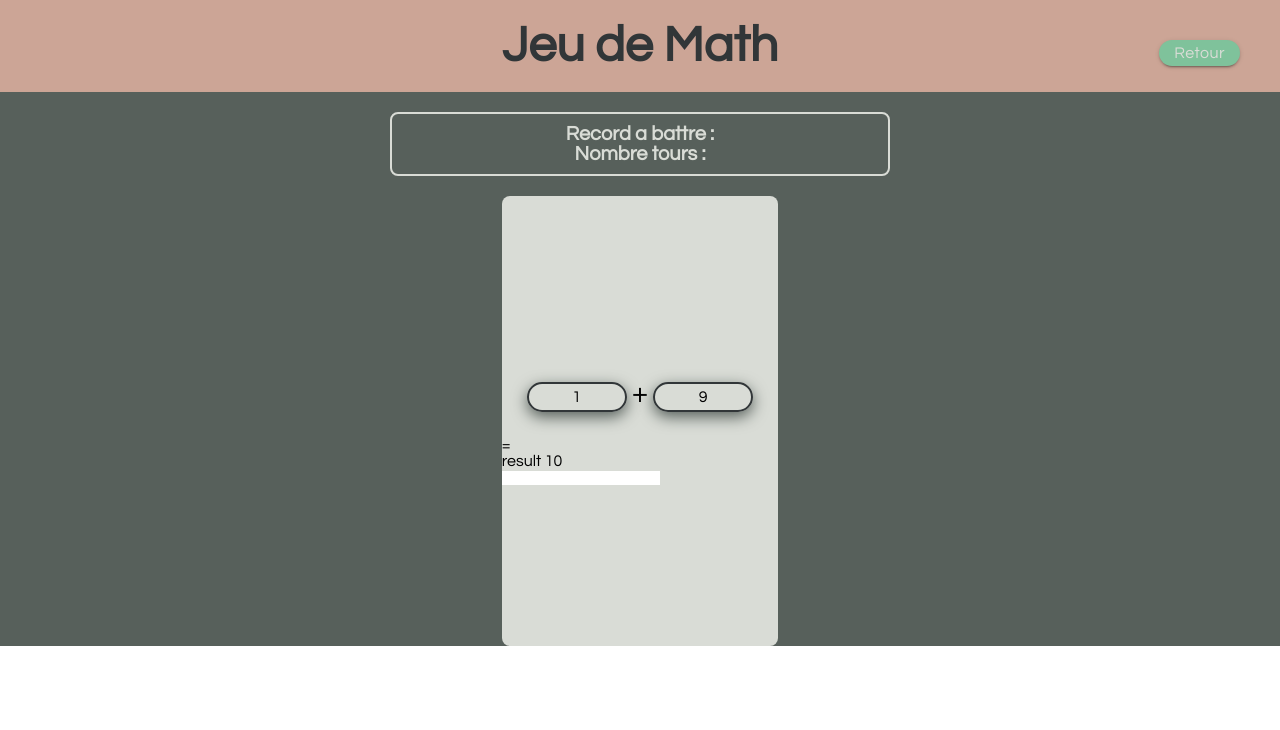
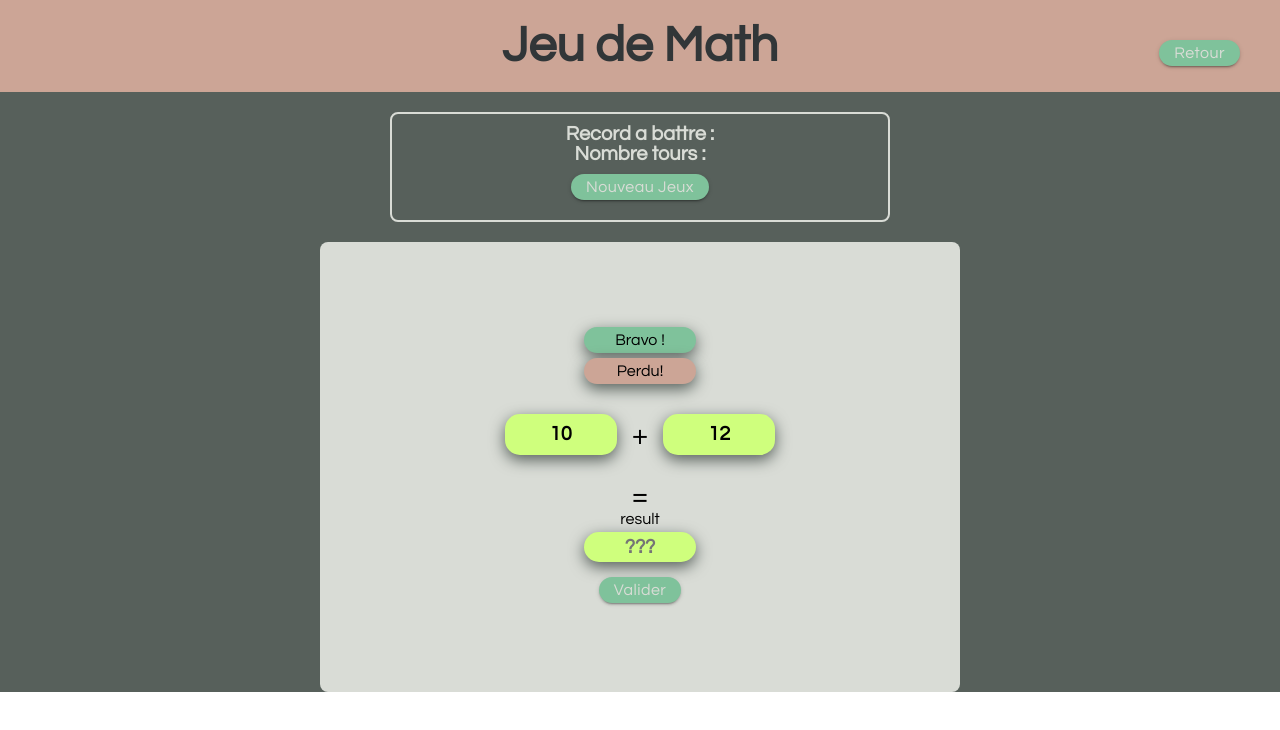
Before and after one commit to lliolla/jeux, a React (Vite) app: page /math in a window 1280 px wide. Shown: the top 730 px of the page. Built offline with nearby package versions, Linux system fonts and the light colour scheme.

Commit message:
FEAT:fonction result pour afficher le resultat de l'adition des nb aléatoir

```diff
--- a/src/components/MathCard.jsx
+++ b/src/components/MathCard.jsx
@@ -1,29 +1,55 @@
+import { useRef,useState } from "react";
+
 export const MathCard = () => {
-    const numberOne = 1
-    const numberTwo = 9
-    const operation =(num1,num2)=>{
-        return num1 + num2
+    const numberOne = Math.floor(Math.random()*20+1)
+    const numberTwo = Math.floor(Math.random()*20+1)
+    const inputValue = useRef()
+    const [result, setResult] = useState("");
+
+
+  const sendResult = () => {
+    const userResult = parseInt(inputValue.current.value);
+    console.log("userResult",userResult);
+    if (!isNaN(userResult)) {
+      const additionResult = numberOne + numberTwo;
+      setResult(additionResult.toString());
     }
-    const result =operation(numberOne,numberTwo)
+
+
+  };
 
   return (
-    <div>
+    <div className="template-game">
+       <div className="msg">
+        <div className="win-msg">
+            <p>Bravo !</p>
+            <div className="lost-msg">
+                <p>Perdu!</p>
+            </div>
+        </div>
+       </div>
       <section className="content">
         <div className="numberOne">
           <p> {numberOne} </p>
         </div>
-        <div className="sign">+</div>
+        <div className="sign">
+            <p>+</p>
+        </div>
         <div className="numberTwo">
           <p>{numberTwo}</p>
         </div>
       </section>
       <section className="content-result">
-        <div className="equal">=</div>
-        result   {result}
+        <div className="equal">
+            <p>=</p>
+        </div>
+       <p> result   {result}</p>
+
         <div className="user-result">
 
-          <input type="text" name="user-result" id="user-result" />
+          <input type="text" name="user-result" ref={inputValue} placeholder="???"/>
         </div>
+      <button className="button" onClick={sendResult}>Valider</button>
       </section>
     </div>
   );
--- a/src/pages/Math.jsx
+++ b/src/pages/Math.jsx
@@ -3,6 +3,9 @@ import { MathCard } from "../components/MathCard"
 
 
 const Math = () => {
+    const newGame =()=>{
+        console.log("newGame")
+    }
     return (
       <div className="game-container">
 
@@ -16,14 +19,14 @@ const Math = () => {
 
     <p>Record a battre : </p>
     <p>Nombre tours : </p>
-     {/* <button className="button" onClick={shuffleCard}>nouveau jeux</button> */}
+      <button className="button" onClick={newGame}>nouveau jeux</button>
 
     </section>
 
   <section className="game-gird">
-  <div className="template-game">
+
   <MathCard />
-       </div>
+
   </section>
 
 
--- a/src/pages/Template.jsx
+++ b/src/pages/Template.jsx
@@ -20,8 +20,7 @@ const Template = () => {
 
 <section className="game-gird">
 <div className="template-game">
-
-     </div>
+</div>
      </section>
      </div>
  )
--- a/src/style/_math.scss
+++ b/src/style/_math.scss
@@ -1,25 +1,69 @@
-.content{
+.msg{
     display: flex;
-    margin: 20px;
-    .numberOne ,.numberTwo {
-        display: block;
-           margin: 5px;
-           padding: 5px;
-           border: 2px solid $black;
-           border-radius: 15px;
-           box-shadow: $grey 0px 5px 15px;
-           backface-visibility: hidden;
-           width: 100px;
-           text-align: center;
+   justify-content: center;
+    .win-msg{
 
+        p{
+     margin: 5px;
+    padding: 5px;
+    border-radius: 15px;
+    box-shadow: $grey 0px 5px 15px;
+    background-color: $jade;
+    width: 7rem;
+    text-align: center;
         }
-        .sign{
-
-         font-size: 30px;
-
+    }
+    .lost-msg{
+        p{
+            background-color: $purple-light;
         }
+    }
 }
-content-result{
+.content {
+  display: flex;
+  margin: 20px;
+  .numberOne,
+  .numberTwo {
     display: flex;
-
+    margin: 5px;
+    padding: 5px;
+    border-radius: 15px;
+    box-shadow: $grey 0px 5px 15px;
+    background-color: $green;
+    width: 7rem;
+    text-align: center;
+    p {
+      margin: auto;
+      font-weight: 600;
+      font-size: 20px;
+    }
+  }
+  .sign {
+    display: flex;
+    font-size: 30px;
+    margin: 5px;
+    padding: 5px;
+  }
 }
+.content-result {
+  display: flex;
+  flex-direction: column;
+  align-items: center;
+  .equal {
+    font-size: 30px;
+  }
+  .user-result {
+    input {
+      width: 7rem;
+      margin: 5px;
+      padding: 5px;
+      text-align: center;
+      font-size: 20px;
+      font-weight: 600;
+      font-size: 20px;
+      border-radius: 15px;
+      box-shadow: $grey 0px 5px 15px;
+      background-color: $green;
+    }
+  }
+}
--- a/src/style/_template.scss
+++ b/src/style/_template.scss
@@ -5,12 +5,11 @@
   header {
     background-color: $purple-light;
 
-      .button{
-        position:absolute;
-        top :30px;
+    .button {
+      position: absolute;
+      top: 30px;
       right: 40px;
     }
-
   }
   header > h1 {
     color: $black;
@@ -33,17 +32,18 @@
   }
   .game-gird {
     margin: auto;
-      width: 550px;
-      height: 450px;
 
-      .template-game{
+    .template-game {
       background-color: $grey-light;
       border-radius: 8px;
-        display: flex;
+      display: inline-flex;
       flex-wrap: wrap;
+      flex-direction: column;
       justify-content: center;
       align-items: center;
       perspective: 800px;
+      width: 850px;
+      height: 450px;
 
 
     }
@@ -64,5 +64,4 @@
     background-color: $grey-light;
     color: $black;
   }
-
 }
```
Lines whose indentation alone changed are shown as unchanged.
